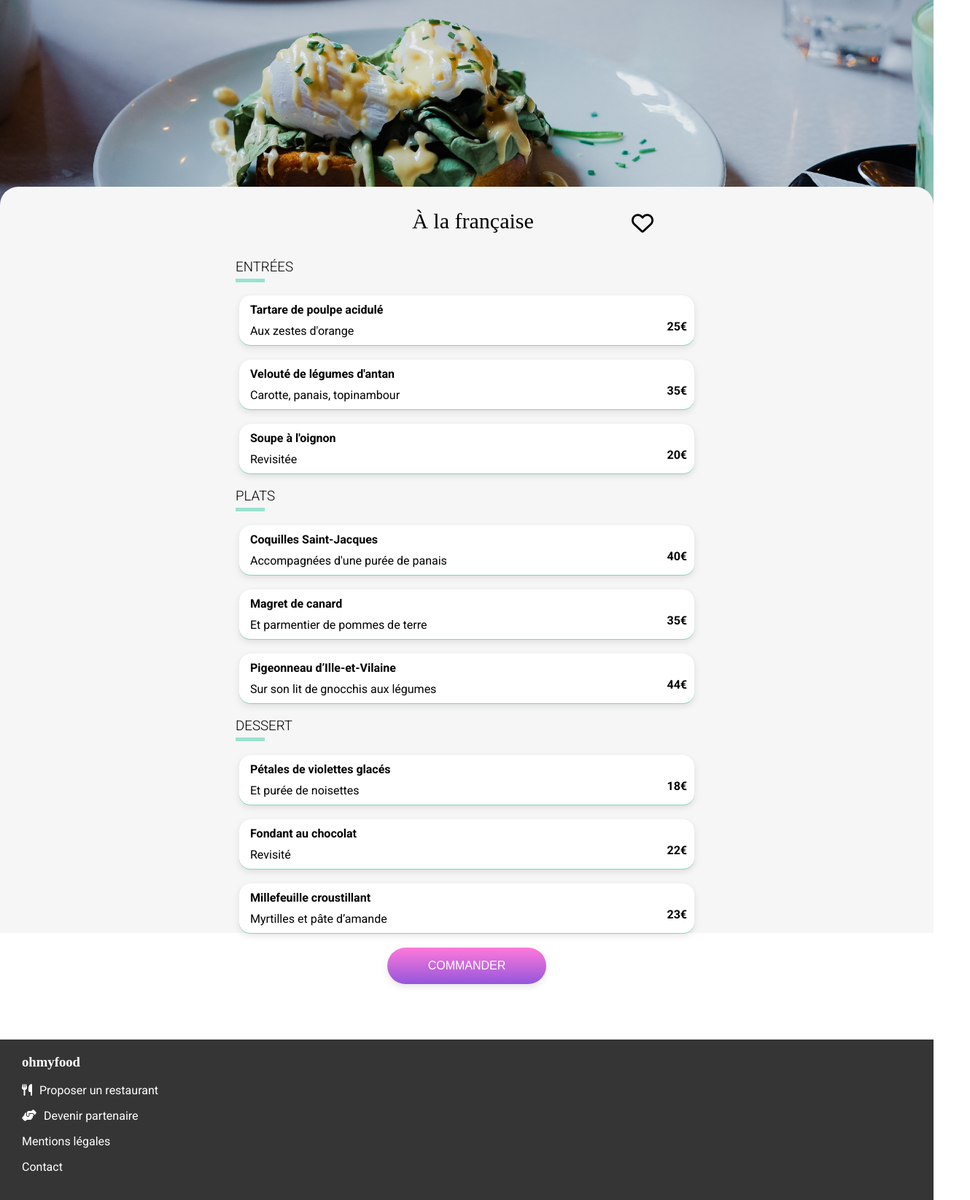
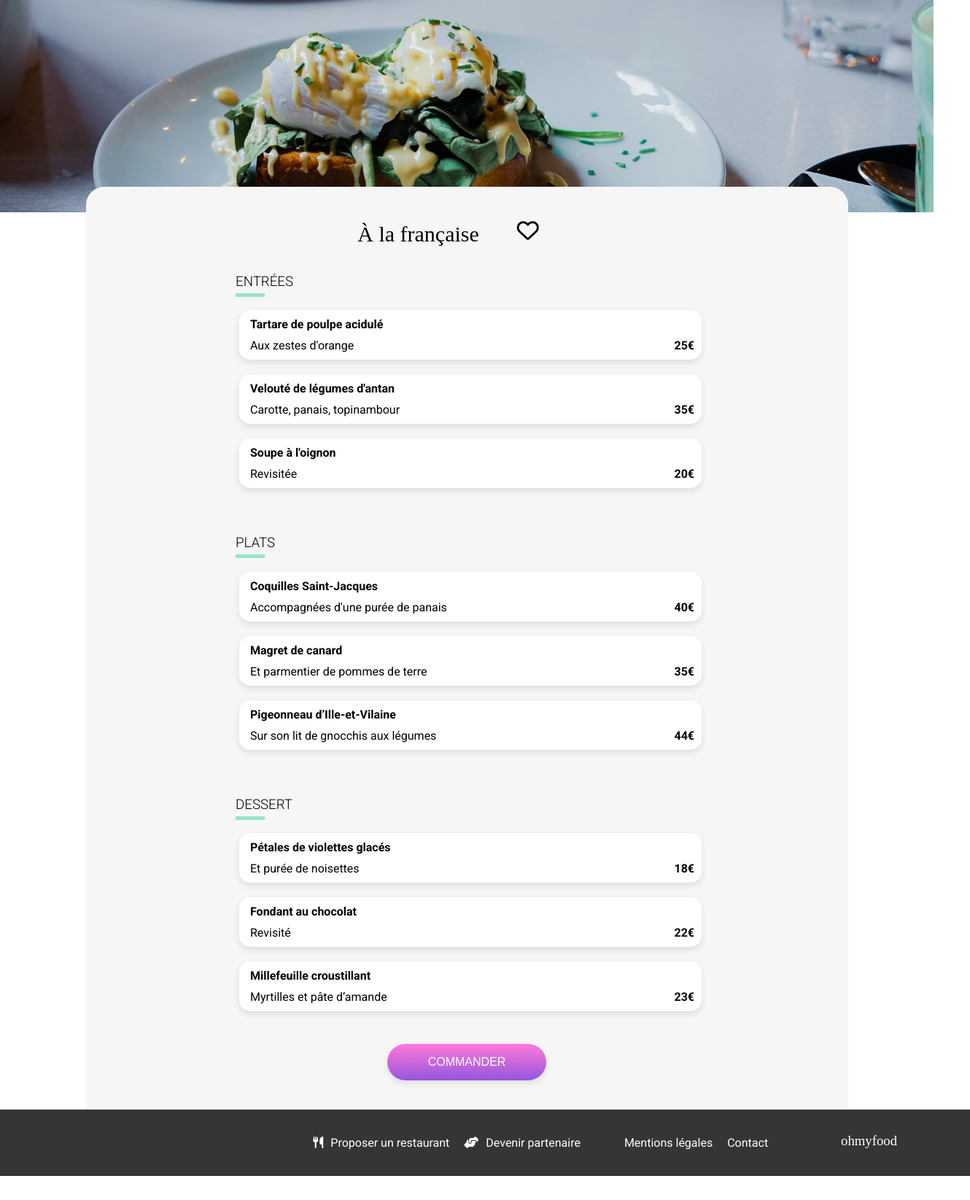
Before and after one commit to Lumicilheos/Ohmyfood, a website: page restaurants/À la française.html in a window 1280 px wide. Shown: the part 171-1816 px from the top of the page at 73% size, 1330 px wide, since content can reach past the window. After the commit the page ends 1783 px from the top, so only its background shows below. Drawn offline with Linux system fonts and the light colour scheme; a web font is replaced by a local one.

Commit message:
finalisation mixine+ animation

```diff
--- a/restaurants/À la française.html
+++ b/restaurants/À la française.html
@@ -29,15 +29,16 @@
     <img src="../assets/images/restaurants/toa-heftiba-DQKerTsQwi0-unsplash.jpg" alt="Plat">
   </div>
 
+  <section class="main">
     <div class="card-h2">
       <h2>À la française</h2>
+      <div class="heart">
         <i class="fa-regular fa-heart heart1"></i>
         <i class="fa-solid fa-heart heart2"></i>
       </div>
-  <section class="main">
+    </div>
     <div class="entrees">
       <h3>ENTRÉES</h3>
-      <div class="test"><i class="fa-solid fa-check check"></i></div>
       <div class="card-animation">
         <div class="card-content">
           <h4>Tartare de poulpe acidulé</h4>
@@ -46,8 +47,8 @@
         <div class="card-price">
           <p>25€</p>
         </div>
+        <div class="test"><i class="fa-solid fa-check check"></i></div>
       </div>
-      <div class="test"><i class="fa-solid fa-check check"></i></div>
       <div class="card-animation">
         <div class="card-content">
           <h4>Velouté de légumes d'antan</h4>
@@ -56,8 +57,8 @@
         <div class="card-price">
           <p>35€</p>
         </div>
+        <div class="test"><i class="fa-solid fa-check check"></i></div>
       </div>
-      <div class="test"><i class="fa-solid fa-check check"></i></div>
       <div class="card-animation">
         <div class="card-content">
           <h4>Soupe à l'oignon</h4>
@@ -66,11 +67,11 @@
         <div class="card-price">
           <p>20€</p>
         </div>
+        <div class="test"><i class="fa-solid fa-check check"></i></div>
       </div>
     </div>
     <div class="plats">
       <h3>PLATS</h3>
-      <div class="test"><i class="fa-solid fa-check check"></i></div>
       <div class="card-animation">
         <div class="card-content">
           <h4>Coquilles Saint-Jacques</h4>
@@ -79,8 +80,8 @@
         <div class="card-price">
           <p>40€</p>
         </div>
+        <div class="test"><i class="fa-solid fa-check check"></i></div>
       </div>
-      <div class="test"><i class="fa-solid fa-check check"></i></div>
       <div class="card-animation">
         <div class="card-content">
           <h4>Magret de canard</h4>
@@ -89,8 +90,8 @@
         <div class="card-price">
           <p>35€</p>
         </div>
+        <div class="test"><i class="fa-solid fa-check check"></i></div>
       </div>
-      <div class="test"><i class="fa-solid fa-check check"></i></div>
       <div class="card-animation">
         <div class="card-content">
           <h4>Pigeonneau d’Ille-et-Vilaine</h4>
@@ -99,11 +100,11 @@
         <div class="card-price">
           <p>44€</p>
         </div>
+        <div class="test"><i class="fa-solid fa-check check"></i></div>
       </div>
     </div>
     <div class="dessert">
       <h3>DESSERT</h3>
-      <div class="test"><i class="fa-solid fa-check check"></i></div>
       <div class="card-animation">
         <div class="card-content">
           <h4>Pétales de violettes glacés</h4>
@@ -112,8 +113,8 @@
         <div class="card-price">
           <p>18€</p>
         </div>
+        <div class="test"><i class="fa-solid fa-check check"></i></div>
       </div>
-      <div class="test"><i class="fa-solid fa-check check"></i></div>
       <div class="card-animation">
         <div class="card-content">
           <h4>Fondant au chocolat</h4>
@@ -122,8 +123,8 @@
         <div class="card-price">
           <p>22€</p>
         </div>
+        <div class="test"><i class="fa-solid fa-check check"></i></div>
       </div>
-      <div class="test"><i class="fa-solid fa-check check"></i></div>
       <div class="card-animation">
         <div class="card-content">
           <h4>Millefeuille croustillant</h4>
@@ -132,12 +133,13 @@
         <div class="card-price">
           <p>23€</p>
         </div>
+        <div class="test"><i class="fa-solid fa-check check"></i></div>
       </div>
     </div>
-  </section>
     <div class="btn-container">
       <button class="main-btn">COMMANDER</button>
     </div>
+  </section>
 
   <footer>
     <h3>ohmyfood</h3>
--- a/scss/_mixin.scss
+++ b/scss/_mixin.scss
@@ -1,3 +1,5 @@
+@import "variables";
+// ANIME PLAT
 @mixin anime($delay) {
   opacity: 0;
   transform: translateY(20px);
@@ -11,3 +13,106 @@
     transform: translateY(0);
   }
 }
+// BTN
+
+@mixin btn-main {
+  display: flex;
+  width: 218px;
+  height: 50px;
+  padding: 13px 20px;
+  border-radius: 25px;
+  margin-bottom: 57px;
+  background: $btn-gradient;
+  color: white;
+  border: none;
+  align-items: center;
+  justify-content: center;
+  font-size: 16px;
+  box-shadow: 0 4px 10px rgba(0, 0, 0, 0.1);
+  transition-duration: 0.5s;
+  cursor: pointer;
+
+  &:hover {
+    box-shadow: 0 6px 8px rgba(0, 0, 0, 0.2);
+    filter: brightness(130%);
+    transition-duration: 1s;
+  }
+}
+// LOADER
+
+@mixin loader {
+  #loader {
+    position: fixed;
+    top: 0;
+    left: 0;
+    width: 100%;
+    height: 100%;
+    background-color: $color1;
+    z-index: 9999;
+    display: flex;
+    justify-content: center;
+    align-items: center;
+    animation: fadeout 0.5s ease forwards 2s;
+    pointer-events: none;
+    opacity: 0.5;
+  }
+
+  #loader::after {
+    content: "";
+    width: 50px;
+    height: 50px;
+    border: 5px solid $color3;
+    border-top: 5px solid $color2;
+    border-radius: 50%;
+    animation: spin 0.5s linear infinite;
+  }
+
+  @keyframes spin {
+    0% {
+      transform: rotate(0deg);
+    }
+    100% {
+      transform: rotate(360deg);
+    }
+  }
+
+  @keyframes fadeout {
+    0% {
+      opacity: 1;
+    }
+    100% {
+      opacity: 0;
+    }
+  }
+
+  .loader-text {
+    margin-top: 20px;
+    font-size: 24px;
+    color: black;
+  }
+
+  body.loaded #loader {
+    display: none;
+  }
+}
+
+// FOOTER
+
+@mixin footer {
+  footer {
+    color: white;
+    background-color: #353535;
+    padding-left: 30px;
+    padding-bottom: 20px;
+
+    h3 {
+      font-family: Shrikhand;
+      padding-top: 20px;
+      font-weight: 300;
+    }
+
+    i {
+      padding-right: 10px;
+    }
+  }
+}
--- a/scss/style-restaurants.scss
+++ b/scss/style-restaurants.scss
@@ -21,7 +21,11 @@ span,
 p {
   font-family: Roboto;
 }
-// ANIMATION
+
+.arrow i {
+  color: black;
+}
+// ANIMATION- PLATS
 
 .entrees {
   @include anime($initial-delay);
@@ -76,6 +80,7 @@ header {
 .card-h2 {
   display: flex;
   position: relative;
+  align-items: center;
   border-radius: 25px 25px 0 0;
   height: 100px;
   width: 100%;
@@ -92,11 +97,19 @@ h2 {
   font-family: Shrikhand;
 }
 
+.heart {
+  position: relative;
+  display: flex;
+  align-items: center;
+  height: 35px;
+  width: 35px;
+  margin: 5.5%;
+  top: 10%;
+}
+
 .heart1 {
   position: absolute;
   font-size: 30px;
-  bottom: 35px;
-  right: 50px;
   opacity: 1;
   &:hover {
     opacity: 0;
@@ -107,8 +120,7 @@ h2 {
   position: absolute;
   color: transparent;
   font-size: 33px;
-  bottom: 34px;
-  right: 50px;
+
   background-image: $btn-gradient2;
   background-clip: text;
   opacity: 0;
@@ -131,54 +143,33 @@ h2 {
 }
 
 .main-btn {
-  display: flex;
-  width: 218px;
-  height: 50px;
-  padding: 13px 20px;
-  border-radius: 25px;
-  margin-bottom: 57px;
-  background: $btn-gradient;
-  color: white;
-  border: none;
-  align-items: center;
-  justify-content: center;
-  font-size: 16px;
-  box-shadow: 0 4px 10px rgba(0, 0, 0, 0.1);
-  transition-duration: 0.5s;
-  cursor: pointer;
-
-  &:hover {
-    box-shadow: 0 6px 8px rgba(0, 0, 0, 0.2);
-    filter: brightness(130%);
-    transition-duration: 1s;
+  @include btn-main;
 }
-}
-
 // RESTAURANT
 
 .card-animation {
   display: flex;
-  justify-content: space-between;
   align-items: center;
   padding-left: 15px;
   background-color: white;
+  box-shadow: 0 4px 10px rgba(0, 0, 0, 0.1);
+  margin: 0 5px 20px 5px;
+  width: 100%;
   border-radius: 15px;
-  box-shadow: 0 4px 10px rgba(0, 0, 0, 0.1);
-  // margin-bottom: 20px;
-  position: relative;
-  margin: 0 5px 20px 5px;
-  width: auto;
-  // width: 100%;
-  transition: margin-right 0.3s ease;
+  transition: margin-right 0.5s ease;
 
   &:hover {
-    margin-right: 59px;
+    margin-right: 50px;
+
+    .test {
+      display: flex;
+    }
   }
 
   .card-content {
-    flex: 1;
     overflow: hidden;
     white-space: nowrap;
+    width: 100%;
 
     h4,
     p {
@@ -193,36 +184,33 @@ h2 {
   .card-price {
     flex-shrink: 0;
     display: flex;
-    flex-direction: column;
     align-self: flex-end;
     font-weight: 700;
     font-size: 16px;
 
     p {
       padding-right: 10px;
+      margin-bottom: 10px;
     }
   }
-}
-
   .test {
+    width: 80px;
     height: 69px;
-  width: 385px;
-  margin-left: 5px;
     background-color: $color3;
-  position: absolute;
-  z-index: -1;
-  border-radius: 15px;
+    border-radius: 0 15px 15px 0;
+    position: relative;
+    display: none;
+    align-items: center;
+    justify-content: center;
 
     .check {
       background-color: white;
       color: $color3;
-    position: relative;
-    left: 90%;
-    top: 33%;
       border-radius: 75%;
       padding: 4px;
       height: 22px;
       width: 22px;
+    }
   }
 }
 
@@ -237,62 +225,35 @@ section.main h3 {
 
 // FOOTER
 
-footer {
-  color: white;
-  background-color: #353535;
-  padding-left: 30px;
-  padding-bottom: 20px;
-}
+@include footer;
 
-footer h3 {
-  font-family: Shrikhand;
-  padding-top: 20px;
-}
+// ::::::::::
 
-footer i {
-  padding-right: 10px;
-}
-
-// FOOTER
-
-footer {
-  color: white;
-  background-color: #353535;
-  padding-left: 30px;
-  padding-bottom: 20px;
-}
-
-footer h3 {
-  font-family: Shrikhand;
-  padding-top: 20px;
-}
-
-footer i {
-  padding-right: 10px;
-}
-
-@media only screen and (min-width: 768px) {
+@media only screen and (min-width: 900px) {
   body {
     background-color: white;
   }
 
   .main {
     background-color: $primary;
-    margin-top: -20px;
+    max-width: 1045px;
+    margin: 0 auto;
+    padding: 0;
   }
 
   .img-menu {
     height: 383px;
-    // width: 1440px;
   }
 
   .card-h2 {
     justify-content: center;
   }
 
-  .heart1,
+  .heart1 {
+    right: 30%;
+  }
   .heart2 {
-    right: 30%;
+    right: 29.9%;
   }
 
   .entrees,
@@ -300,15 +261,38 @@ footer i {
   .dessert {
     max-width: 634px;
     margin: 0 auto;
-
-    .test {
-      width: 624px;
-    }
+    padding-bottom: 25px;
 
     .card-animation {
       &:hover {
-        margin-right: 109px;
+        margin-right: 50px;
       }
     }
   }
+
+  .main-btn {
+    margin-bottom: 40px;
   }
+  //  FOOTER HP
+  footer {
+    display: flex;
+    justify-content: end;
+    padding-top: 20px;
+    margin-right: -50px;
+  }
+
+  footer p {
+    margin-left: 20px;
+  }
+
+  footer h3 {
+    display: flex;
+    order: 1;
+    padding: 0;
+    margin: 12px 100px 0 100px;
+  }
+
+  footer p:nth-child(3) {
+    margin-right: 40px;
+  }
+}
--- a/scss/style.scss
+++ b/scss/style.scss
@@ -1,4 +1,6 @@
 @import "variables";
+@import "mixin";
+@include loader;
 
 /****/
 
@@ -13,58 +15,6 @@ body {
 }
 
 //////// LOADER
-#loader {
-  position: fixed;
-  top: 0;
-  left: 0;
-  width: 100%;
-  height: 100%;
-  background-color: $color1;
-  z-index: 9999;
-  display: flex;
-  justify-content: center;
-  align-items: center;
-  animation: fadeout 0.5s ease forwards 2s;
-  pointer-events: none;
-}
-
-#loader::after {
-  content: "";
-  width: 50px;
-  height: 50px;
-  border: 5px solid #999;
-  border-top: 5px solid $color3;
-  border-radius: 50%;
-  animation: spin 0.5s linear infinite;
-}
-
-@keyframes spin {
-  0% {
-    transform: rotate(0deg);
-  }
-  100% {
-    transform: rotate(360deg);
-  }
-}
-
-@keyframes fadeout {
-  0% {
-    opacity: 1;
-  }
-  100% {
-    opacity: 0;
-  }
-}
-
-.loader-text {
-  margin-top: 20px;
-  font-size: 24px;
-  color: black;
-}
-
-body.loaded #loader {
-  display: none;
-}
 
 // //////////////////////
 
@@ -118,6 +68,7 @@ p {
   padding-left: 60px;
   padding-right: 60px;
   text-align: center;
+  justify-content: center;
 }
 
 .main-p {
@@ -132,26 +83,7 @@ p {
 }
 
 .main-btn {
-  display: flex;
-  width: 218px;
-  height: 50px;
-  padding: 13px 20px;
-  border-radius: 25px;
-  margin-bottom: 57px;
-  background: $btn-gradient;
-  color: white;
-  border: none;
-  align-items: center;
-  justify-content: center;
-  font-size: 16px;
-  box-shadow: 0 4px 10px rgba(0, 0, 0, 0.1);
-  transition-duration: 0.5s;
-  cursor: pointer;
-
-  &:hover {
-    box-shadow: 0 6px 8px rgba(0, 0, 0, 0.2);
-    filter: brightness(130%);
-  }
+  @include btn-main;
 }
 // Transition main-btn
 
@@ -201,12 +133,12 @@ p {
   position: relative;
   align-items: center;
   justify-content: center;
-  right: 45px;
+  right: 15%;
 }
 
 .section-fonctionnement button {
   display: flex;
-  padding: 35px;
+  padding: 15px 10% 15px 10%;
   border-radius: 25px;
   border: none;
   margin-bottom: 25px;
@@ -215,27 +147,36 @@ p {
   justify-items: flex-start;
   height: 72px;
   position: relative;
+  box-shadow: 0 6px 8px rgba(0, 0, 0, 0.2);
 }
+
+.section-fonctionnement button:last-of-type {
+  margin-right: 0;
+}
+
 // Restaurant
 
 .restaurant {
-  padding-top: 25px;
   background-color: $primary;
   margin-bottom: 50px;
+
+  .card-restaurant {
+    display: flex;
+    flex-direction: column;
+    margin: 0 15px 15px 15px;
+    position: relative;
+    background-color: white;
+    border-radius: 25px;
+
+    h3 {
+      margin-bottom: 0;
+    }
+  }
 }
-
 .title-restaurant {
-  margin-left: 20px;
-}
-
-.card-restaurant {
-  display: flex;
-  flex-direction: column;
-  margin: 0 15px 15px 15px;
-  position: relative;
-  background-color: white;
-  border-radius: 25px;
-  height: 320px;
+  padding-left: 20px;
+  margin-top: 40px;
+  margin-bottom: 20px;
 }
 
 .restaurant img {
@@ -244,14 +185,10 @@ p {
   height: 230px;
 }
 
-// .restaurant i {
-//   transition: opacity 0.3s ease;
-// }
-
 .restaurant .heart1 {
   position: absolute;
   font-size: 29px;
-  bottom: 40px;
+  bottom: 25px;
   right: 20px;
   opacity: 1;
   &:hover {
@@ -263,7 +200,7 @@ p {
   position: absolute;
   color: transparent;
   font-size: 32px;
-  bottom: 39px;
+  bottom: 25px;
   right: 19px;
   background-image: $btn-gradient2;
   background-clip: text;
@@ -277,36 +214,18 @@ p {
 
 .restaurant p {
   margin: 0;
+  margin-bottom: 10px;
 }
 
 .restaurant a {
   text-decoration: none;
-}
-
-.restaurant h3 {
-  margin-bottom: 0;
+  color: black;
 }
 
 .restaurant-text {
   padding-left: 15px;
+  color: black;
 }
-
-// .card-content {
-//   display: flex;
-//   flex-direction: column;
-//   justify-content: space-between;
-//   align-items: flex-start;
-// }
-
-.text-content {
-  margin-left: 10px;
-}
-
-// .card-icon {
-//   display: flex;
-//   justify-content: flex-end;
-//   align-items: center;
-// }
 
 .span-restaurant {
   display: flex;
@@ -316,55 +235,50 @@ p {
   padding: 7px 9px;
   right: 7%;
   top: 5%;
-  // font-family: roboto;
 }
 
 // FOOTER
 
-footer {
-  color: white;
-  background-color: #353535;
-  padding-left: 30px;
-  padding-bottom: 20px;
-}
-
-footer h3 {
-  font-family: Shrikhand;
-  padding-top: 20px;
-}
-
-footer i {
-  padding-right: 10px;
-}
+@include footer;
 
 ////////////////////////
-// Média quérie PC max 1440px
 
-// @media (min-width: 600px) and (max-width: 899px) ( a voir )
+// Média quérie PC
+@media (min-width: 900px) {
+  .main-title {
+    font-size: 40px;
+  }
 
-@media (min-width: 900px) {
-  // *
+  .main-page {
+    margin: 0 auto;
+  }
 
-  // .main-page {
-  //   margin: 0 50px 0 50px;
-  // }
-
-  .main-title {
-    justify-content: center;
-    font-size: 40px;
+  .main-btn {
+    margin-bottom: 25px;
+    margin-top: 15px;
   }
 
   // FONCTIONNEMENT
 
   .section-fonctionnement {
     flex-direction: row;
-    padding: 0 180px 0 180px;
+
+    padding-left: 165px;
+    padding-right: 165px;
+    padding-bottom: 30px;
+
+    .span-position {
+      right: 12%;
+    }
   }
   .section-fonctionnement button {
-    margin-right: 25px;
+    margin-right: 4%;
+    padding: 0 2%;
+    width: 37%;
   }
+
   .title-h2 {
-    padding-left: 180px;
+    padding-left: 160px;
   }
 
   // RESTAURANT
@@ -373,7 +287,8 @@ footer i {
     padding-left: 160px;
   }
   section.restaurant {
-    padding: 0 160px 0 160px;
+    width: 100%;
+    padding: 0 150px 0 150px;
     display: grid;
     grid-template-columns: repeat(2, 1fr);
     column-gap: 100px;
@@ -386,6 +301,7 @@ footer i {
     display: flex;
     justify-content: end;
     padding-top: 20px;
+    margin-right: -50px;
   }
 
   footer p {
@@ -403,5 +319,3 @@ footer i {
     margin-right: 40px;
   }
 }
-
-// PAGE RESTAURANT
```
Also changed, not shown: restaurants/La note enchantée.html (+14 -12 lines), restaurants/La palette du goût.html (+13 -11 lines), restaurants/Le délice des sens.html (+13 -11 lines), css/style-restaurants.css, css/style.css, 2 other files. Lines whose indentation alone changed are shown as unchanged.
